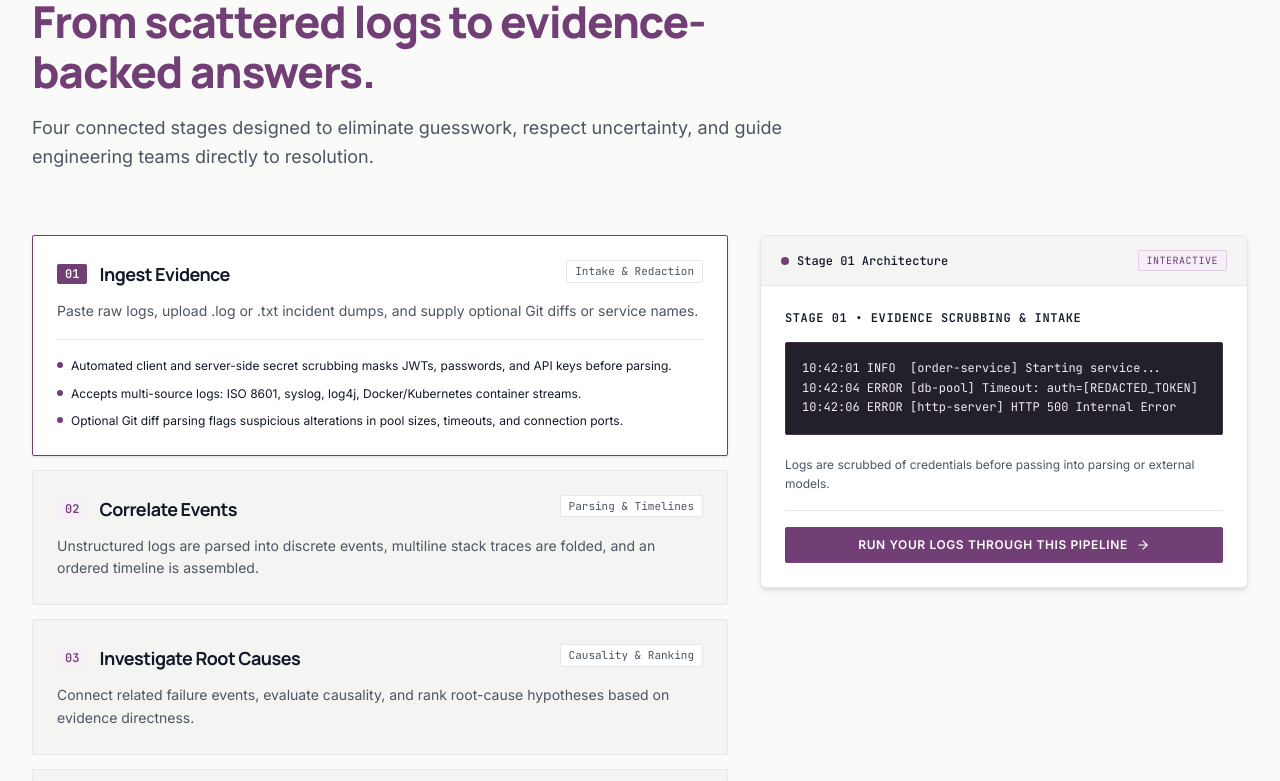
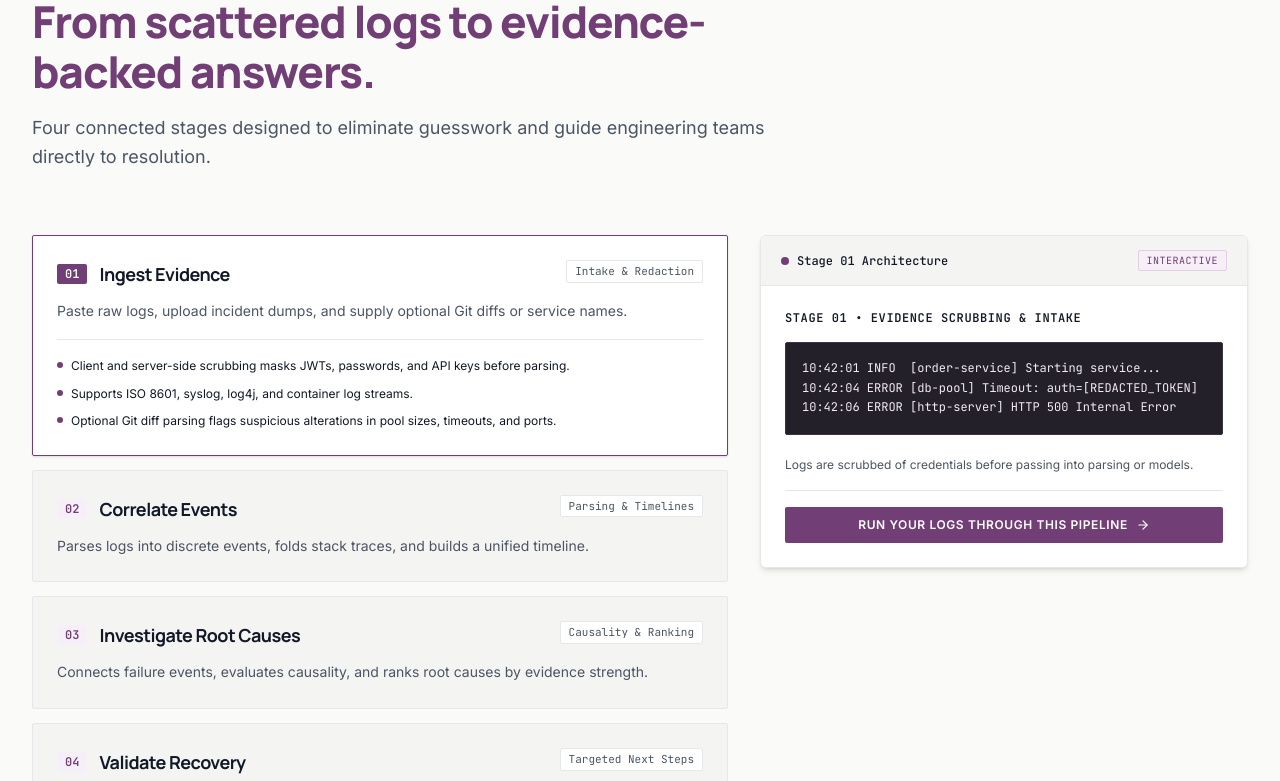
Before and after one commit to bhavya-cse/whyrus, a React (Vite) app in the folder frontend/: page / in a window 1280 px wide. Shown: the part 2079-2860 px from the top of the page. Built offline with nearby package versions, Linux system fonts and the light colour scheme; no server answers.

Commit message:
content: streamline investigation workflow

```diff
--- a/frontend/src/components/HowItWorks.jsx
+++ b/frontend/src/components/HowItWorks.jsx
@@ -12,11 +12,11 @@ export default function HowItWorks({ onOpenAnalyzer }) {
       number: "01",
       title: "Ingest Evidence",
       badge: "Intake & Redaction",
-      summary: "Paste raw logs, upload .log or .txt incident dumps, and supply optional Git diffs or service names.",
+      summary: "Paste raw logs, upload incident dumps, and supply optional Git diffs or service names.",
       details: [
-        "Automated client and server-side secret scrubbing masks JWTs, passwords, and API keys before parsing.",
-        "Accepts multi-source logs: ISO 8601, syslog, log4j, Docker/Kubernetes container streams.",
-        "Optional Git diff parsing flags suspicious alterations in pool sizes, timeouts, and connection ports."
+        "Client and server-side scrubbing masks JWTs, passwords, and API keys before parsing.",
+        "Supports ISO 8601, syslog, log4j, and container log streams.",
+        "Optional Git diff parsing flags suspicious alterations in pool sizes, timeouts, and ports."
       ],
       previewContent: {
         label: "Stage 01 • Evidence Scrubbing & Intake",
@@ -27,11 +27,11 @@ export default function HowItWorks({ onOpenAnalyzer }) {
       number: "02",
       title: "Correlate Events",
       badge: "Parsing & Timelines",
-      summary: "Unstructured logs are parsed into discrete events, multiline stack traces are folded, and an ordered timeline is assembled.",
+      summary: "Parses logs into discrete events, folds stack traces, and builds a unified timeline.",
       details: [
-        "Deterministic parsing assigns unique Evidence IDs (E-01, E-02, E-03) to each event.",
-        "Multiline stack traces are folded directly into their parent error event, eliminating noise.",
-        "Identifies timestamps, service tags, and normalized severities (INFO, WARN, ERROR, CRITICAL)."
+        "Assigns unique Evidence IDs (E-01, E-02) to each observed event.",
+        "Folds multiline stack traces into parent errors to eliminate noise.",
+        "Normalizes timestamps, service tags, and severity levels across sources."
       ],
       previewContent: {
         label: "Stage 02 • Chronological Event Stream",
@@ -42,11 +42,11 @@ export default function HowItWorks({ onOpenAnalyzer }) {
       number: "03",
       title: "Investigate Root Causes",
       badge: "Causality & Ranking",
-      summary: "Connect related failure events, evaluate causality, and rank root-cause hypotheses based on evidence directness.",
+      summary: "Connects failure events, evaluates causality, and ranks root causes by evidence strength.",
       details: [
-        "Separates earliest trigger events from downstream secondary symptoms.",
-        "Calculates calibrated evidence strength scores based on directness of observed signals.",
-        "Explicitly states missing telemetry needed to reach definitive certainty, avoiding false guarantees."
+        "Separates initial trigger events from downstream cascading symptoms.",
+        "Scores hypotheses based on directness of observed signals.",
+        "Highlights missing telemetry needed for definitive certainty."
       ],
       previewContent: {
         label: "Stage 03 • Ranked Root-Cause Hypotheses",
@@ -57,11 +57,11 @@ export default function HowItWorks({ onOpenAnalyzer }) {
       number: "04",
       title: "Validate Recovery",
       badge: "Targeted Next Steps",
-      summary: "Receive prioritized debugging recommendations categorized by immediate checks, verification tests, and code reviews.",
+      summary: "Delivers prioritized debugging steps across immediate checks, verification tests, and code reviews.",
       details: [
-        "Targeted inspection steps to verify or refute each hypothesis quickly.",
-        "Pinpoints specific configuration files, ports, database views, or endpoints.",
-        "Highlights missing monitoring telemetry to prevent repeat outages."
+        "Targeted inspection steps to verify or refute hypotheses quickly.",
+        "Pinpoints specific config files, ports, and database views to inspect.",
+        "Recommends monitoring additions to prevent repeat incidents."
       ],
       previewContent: {
         label: "Stage 04 • Actionable Verification Guidance",
@@ -106,8 +106,8 @@ export default function HowItWorks({ onOpenAnalyzer }) {
             className="text-base sm:text-lg font-normal leading-relaxed"
             style={{ color: 'var(--text-secondary)' }}
           >
-            Four connected stages designed to eliminate guesswork, respect
-            uncertainty, and guide engineering teams directly to resolution.
+            Four connected stages designed to eliminate guesswork and guide
+            engineering teams directly to resolution.
           </p>
         </div>
 
@@ -250,13 +250,13 @@ export default function HowItWorks({ onOpenAnalyzer }) {
                   style={{ color: 'var(--text-secondary)' }}
                 >
                   {activeStage === 0 &&
-                    'Logs are scrubbed of credentials before passing into parsing or external models.'}
+                    'Logs are scrubbed of credentials before passing into parsing or models.'}
                   {activeStage === 1 &&
-                    'Events are arranged sequentially, linking symptoms to original triggers.'}
+                    'Events are arranged chronologically, linking downstream errors to root triggers.'}
                   {activeStage === 2 &&
-                    'Hypotheses remain plausible propositions until verified against telemetry.'}
+                    'Hypotheses remain plausible until validated against concrete telemetry.'}
                   {activeStage === 3 &&
-                    'Developers receive actionable tests instead of generic troubleshooting tips.'}
+                    'Engineers receive targeted inspection commands instead of generic advice.'}
                 </div>
 
                 <div
```
